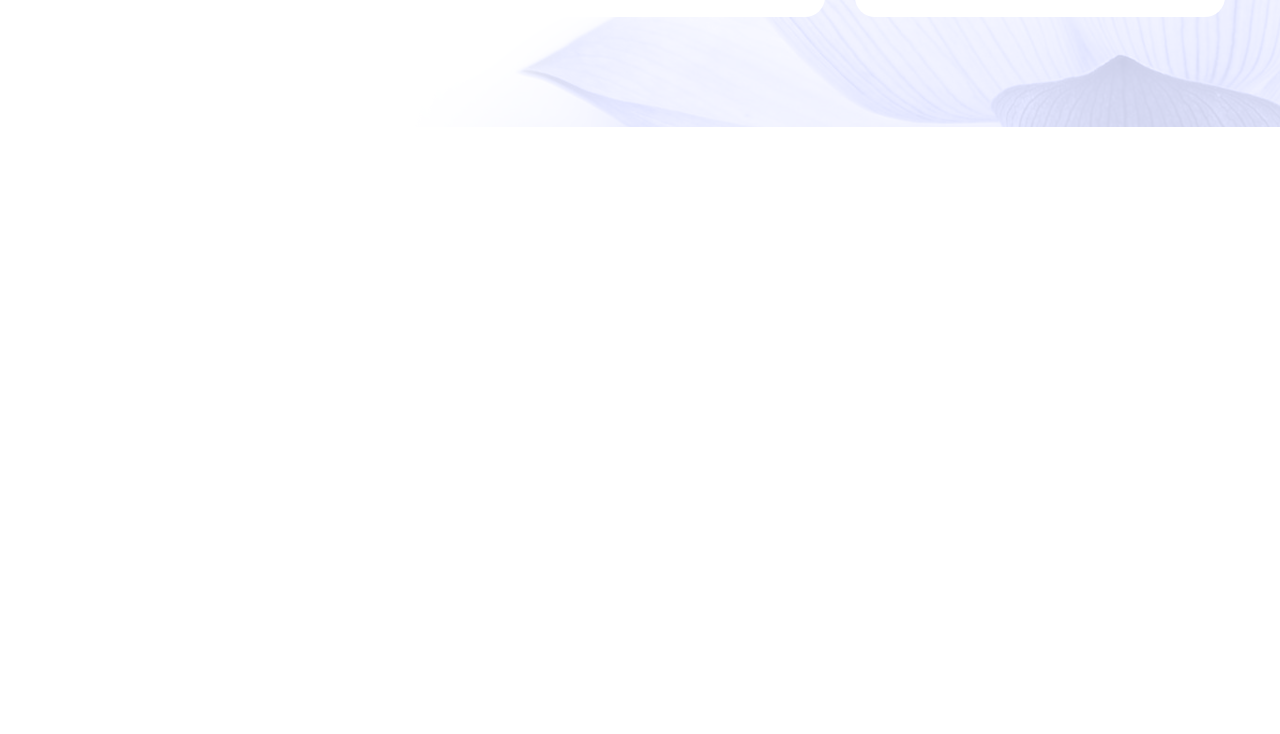
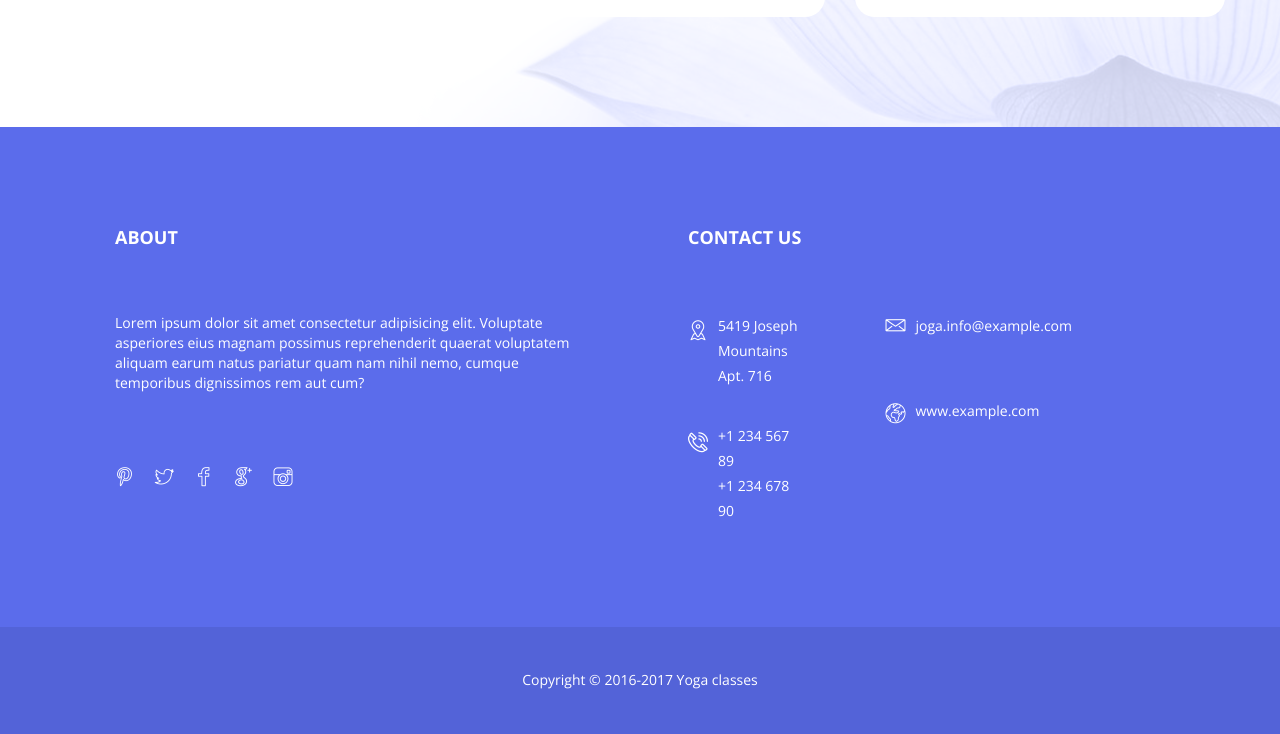
Before and after one commit to M1r0H/Modul, a plain HTML site: page index.html in a window 1280 px wide. Shown: the part 4072-4806 px from the top of the page. Before the commit the page ends 4299 px from the top, so only its background shows below. Drawn offline with nearby package versions, Linux system fonts and the light colour scheme; files whose address does not match are found by name.

Commit message:
Закончил верстку(БЕЗ РЕСПОНСИВА)

```diff
--- a/assets/css/style.css
+++ b/assets/css/style.css
@@ -372,6 +372,14 @@ h1{
 	padding: 25px;
 	background-color: #fff;
 	border-radius: 50%;
+	transition: box-shadow ease 0.3s, transform ease 0.5s;
+}
+
+.search_bg:hover{
+	cursor: pointer;
+	box-shadow: 0 0 40px rgb(238, 9, 219);
+	transform: scale(1.1);
+	transition: box-shadow ease 0.3s, transform ease 0.5s;
 }
 
 .search_bg a{
@@ -388,7 +396,6 @@ h1{
 	cursor: pointer;
 
 }
-
 
 /*--------------- SLIDER ---------------*/
 
@@ -469,7 +476,7 @@ h1{
 /*--------------- PAY ---------------*/
 
 .wrapper_pay{
-	margin: 0 auto 100px;
+	margin: 0 auto;
 	background-position: right -80% bottom 0;
 	position: relative;
 	background-repeat: no-repeat;
@@ -559,6 +566,14 @@ h1{
 	text-align: center;
 	margin: 0 auto 52px;
 	padding: 0;
+	transition: box-shadow ease 0.3s, transform ease 0.5s;
+}
+
+.buy_now:hover{
+	cursor: pointer;
+	box-shadow: 0 0 40px rgba(83, 99, 219);
+	transform: scale(1.02);
+	transition: box-shadow ease 0.3s, transform ease 0.5s;
 }
 
 .button{
@@ -568,7 +583,145 @@ h1{
 }
 
 /*--------------- FOOTER ---------------*/
+footer{
+	margin: 0 auto;
+	color: #ffffff;
+}
 
+footer h4{
+	margin: 0 auto 64px;
+	font-size: 18px;
+}
+
+footer p{
+	margin: 0;
+	padding: 0;
+}
+
+footer .wrapper{
+	background-color: #5b6ceb;
+	padding: 100px 208px 104px 115px;
+}
+
+.block_footer{
+	display: flex;
+	justify-content: space-between;
+	max-width: 1080px;
+	margin: 0 auto;
+}
+
+.about{
+	flex-grow: 2;
+	margin-right: 140px;
+	max-width: 463px;
+}
+
+.about p{
+	margin-bottom: 74px;
+	font-size: 14px;
+	line-height: 20px;
+}
+
+.icon_social{
+	position: relative;
+}
+
+.icon_social a{
+	color: #ffffff;
+	text-decoration: none;
+	margin-right: 17px;
+	font-size: 19px;
+	transition: ease 0.5s;
+}
+
+.icon_social a:hover{
+	color: rgb(238, 9, 219);
+	transition: ease 0.5s;
+}
+
+.contact{
+	position: relative;
+}
+
+.contact h4{
+	position: relative;
+	left: -30px;
+}
+
+.contact p{
+	line-height: 25px;
+}
+
+.plaise_email{
+	display: flex;
+	justify-content: space-between;
+}
+
+.plaise{
+	margin-right: 113px;
+}
+
+.adres,
+.phone,
+.email,
+.url{
+	position: relative;
+	font-size: 14px;
+}
+
+.adres{
+	margin-bottom: 35px;
+}
+
+.adres::before{
+	content: '\e905';
+	position: absolute;
+	left: -30px;
+	top: 5px;
+	font-family: 'icomoon';
+	font-size: 20px;
+}
+
+.psevdo::before{
+	content: '\e900';
+	position: absolute;
+	left: -30px;
+	top: 7px;
+	font-family: 'icomoon';
+	font-size: 20px;
+}
+
+.email{
+	margin-bottom: 60px;
+}
+
+.email::before{
+	content: '\e901';
+	position: absolute;
+	left: -30px;
+	font-family: 'icomoon';
+	font-size: 20px;
+}
+
+.url::before{
+	content: '\e907';
+	position: absolute;
+	left: -30px;
+	top: 3px;
+	font-family: 'icomoon';
+	font-size: 20px;
+}
+
+.copyright{
+	background-color: #5363d8;
+	margin: 0 auto;
+	text-align: center;
+	padding: 45px 0;
+}
+
+.copyright p{
+	margin: 0 auto;
+}
 
 
 /*--------------- MEDIA ---------------*/
--- a/index.html
+++ b/index.html
@@ -3,11 +3,11 @@
 <head>
     <meta charset="UTF-8">
     <meta name="viewport" content="width=device-width, initial-scale=1.0">
+    <link rel="preconnect" href="https://fonts.gstatic.com">
+    <link href="https://fonts.googleapis.com/css2?family=Open+Sans:wght@400;700&display=swap" rel="stylesheet">
     <link rel="stylesheet" href="https://necolas.github.io/normalize.css/8.0.1/normalize.css">
     <link rel="stylesheet" href="assets/css/style.css">
     <link rel="stylesheet" href="assets/fonts/icomoon/style.css">
-    <link rel="preconnect" href="https://fonts.gstatic.com">
-    <link href="https://fonts.googleapis.com/css2?family=Open+Sans:wght@400;700&display=swap" rel="stylesheet">
     <title>Modul</title>
 </head>
 <body>
@@ -342,7 +342,39 @@
         </main>
                                 <!-- FOOTER -->
         <footer>
-
+            <div class="wrapper">
+                <div class="block_footer">
+                    <div class="about">
+                        <h4>ABOUT</h4>
+                        <p>Lorem ipsum dolor sit amet consectetur adipisicing elit. Voluptate asperiores eius magnam possimus reprehenderit quaerat voluptatem aliquam earum natus pariatur quam nam nihil nemo, cumque temporibus dignissimos rem aut cum?
+                        </p>
+                        <div class="icon_social">
+                            <a href="#" class="icon-pinterest"></a>
+                            <a href="#" class="icon-twitter"></a>
+                            <a href="#" class="icon-facebook"></a>
+                            <a href="#" class="icon-google-plus"></a>
+                            <a href="#" class="icon-instagram"></a>
+                        </div>
+                    </div>
+                    <div class="contact">
+                        <h4>CONTACT US</h4>
+                        <div class="plaise_email">
+                            <div class="plaise">
+                                <p class="adres">5419 Joseph Mountains <br>Apt. 716</p>
+                                <p class="phone psevdo">+1 234 567 89</p>
+                                <p class="phone">+1 234 678 90</p>
+                            </div>
+                            <div class="mail">
+                                <p class="email">joga.info@example.com</p>
+                                <p class="url">www.example.com</p>
+                            </div>
+                        </div>
+                    </div>
+                </div>
+            </div>
+            <div class="copyright">
+                <p>Copyright  ©  2016-2017 Yoga classes</p>
+            </div>
         </footer>
     </div>
 </body>
```
